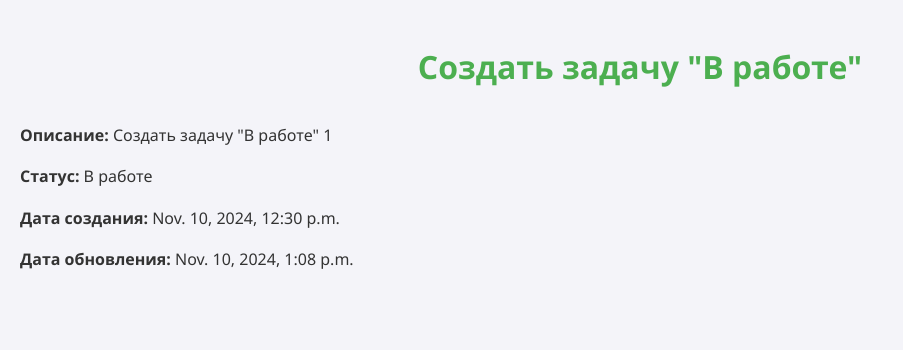
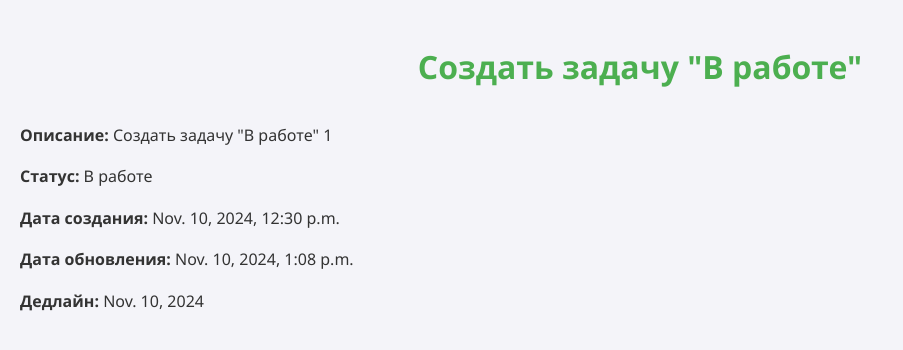
Before and after one commit to mitrioss/web_development, a Django app: page /details/8/ in a window 1280 px wide. Shown: the top 350 px of the page, without its empty margins (0-903 px from the left). Run offline with Django 5.2, Linux system fonts and the light colour scheme; data comes from the database, SQL or seed files in the repository.

Commit message:
Update task_details.html

```diff
--- a/daily_planner/tasks/templates/tasks/task_details.html
+++ b/daily_planner/tasks/templates/tasks/task_details.html
@@ -12,5 +12,6 @@
     <p><strong>Статус:</strong> {{ task.get_status_display }}</p>
     <p><strong>Дата создания:</strong> {{ task.created_at }}</p>
     <p><strong>Дата обновления:</strong> {{ task.updated_at }}</p>
+    <p><strong>Дедлайн:</strong>  {{ task.due_date }}</p>
 </body>
 </html>
```
